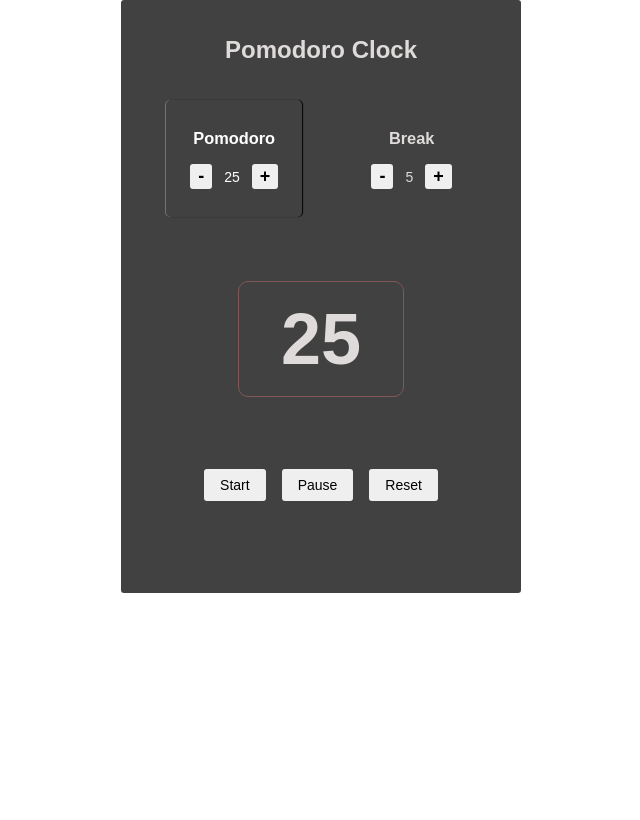
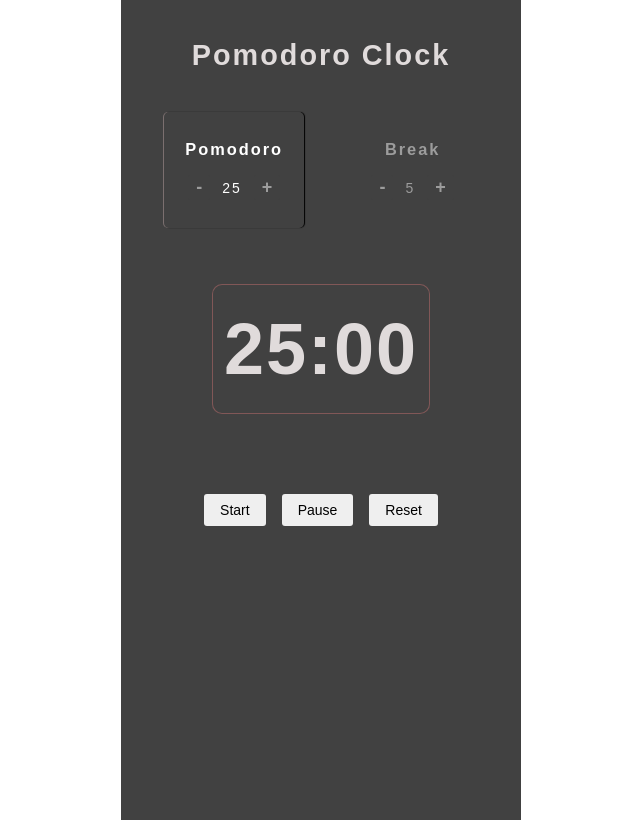
Before and after one commit to Mwaniqi/react-pomod, a React (Create React App) app: page / in a window 1280 px wide. Shown: the whole page, without its empty margins (319-959 px from the left). Built offline with nearby package versions, Linux system fonts and the light colour scheme.

Commit message:
add countdown control btns, time format

```diff
--- a/src/App.css
+++ b/src/App.css
@@ -1,11 +1,12 @@
 .App {
   text-align: center;
   max-width: 400px;
+  min-height: 100vh;
   margin: 0 auto;
   background-color: rgb(65, 65, 65);
   color: #e0dbdb;
   padding-bottom: 20px;
-  border-radius: 3px;
+  letter-spacing: 2px;
 }
 
 .App-header {
@@ -13,7 +14,7 @@
 }
 
 .App-title {
-  font-size: 1.5em;
+  font-size: 1.8em;
 }
 
 .button {
@@ -22,19 +23,27 @@
   padding: 2px 8px;
   font-size: large;
   border-radius: 3px;
+  transition: all .2s ease-out;
 }
 
 .button:hover {
   cursor: pointer;
 }
 
+#mode .button {
+  color: #9c9c9c;
+  background: #414141;
+  font-weight: bold;
+}
+
+#mode .button:hover {
+  background-color: #e0dbdb;
+  color: #414141;
+}
+
 #mode {
   display: flex;
   justify-content: space-evenly;
-}
-
-#mode .button {
-  font-weight: bold;
 }
 
 #controls {
@@ -49,11 +58,11 @@
 }
 
 .mode {
+  box-sizing: border-box;
+  color: #9c9c9c;
+  font-size: 14px;
+  padding: 12px 12px 28px;
   text-align: center;
-  box-sizing: border-box;
-  padding: 12px 12px 28px;
-  box-sizing: border-box;
-  font-size: 14px;
 }
 
 .active {
@@ -67,5 +76,4 @@
   color: #fff;
   cursor: pointer;
   transition: color .2s ease-out;
-
 }
--- a/src/App.js
+++ b/src/App.js
@@ -4,12 +4,12 @@ import './App.css'
 class Display extends Component {
   render() {
     var displayStyles = {
-      width: 100,
+      width: 170,
       height: 50,
-      border: '1px solid rgb(129, 87, 87)',
+      boxShadow: 'inset 0 0 0 1px rgb(129, 87, 87)',
       borderRadius: 10,
-      margin: '64px auto',
-      padding: 32,
+      margin: '56px auto 72px auto',
+      padding: '40px 24px',
       fontSize: '72px',
       fontWeight: 'bold',
       display: 'flex',
@@ -23,7 +23,6 @@ class Display extends Component {
   }
 }
 
-
 class Button extends Component {
   render() {
     var props = this.props
@@ -36,7 +35,10 @@ class Button extends Component {
     var handler = (props.id === 'reduceSession') ? props.reduceSession
       : (props.id === 'addSession') ? props.addSession
       : (props.id === 'reduceBreak') ? props.reduceBreak
-      : props.addBreak
+      : (props.id === 'addBreak') ? props.addBreak
+      : (props.id === 'start') ? props.ticker
+      : (props.id === 'pause') ? props.pause
+      : props.reset
 
     return (
       <button className='button' onClick={handler}>{action}</button>
@@ -54,16 +56,23 @@ class App extends Component {
     }
   }
 
+  // initial duration-to-time format
+  componentWillMount() {
+    window.addEventListener('load', this.formatTime)
+  }
+
+  // duration-to-time format for every change
+  componentDidUpdate() {
+    this.formatTime()
+  }
+
   toggleActive(e) {
-    var labels = Array.from(document.querySelectorAll('.label'))
     var modes = Array.from(document.querySelectorAll('.mode'))
 
-    labels.forEach(function(label) {
-      modes.forEach((mode)=> {
-        mode.classList.remove('active')
-      })
-      e.target.parentElement.classList.add('active')
+    modes.forEach((mode) => {
+      mode.classList.remove('active')
     })
+    e.target.parentElement.classList.add('active')
   }
 
   increaseSession() {
@@ -106,8 +115,31 @@ class App extends Component {
     })
   }
 
+  formatTime(minutes) {
+    var display = document.getElementById('display')
+    minutes = Number(display.textContent)
+    var seconds = Math.floor((minutes % (1000* 60)) / 1000)
+
+    minutes = minutes < 10 ? `0${minutes}` : minutes
+    seconds = seconds < 10 ? `0${seconds}` : seconds
+
+    display.textContent = `${minutes}:${seconds}`
+  }
+
+  ticker() {
+    console.log('start clicked')
+  }
+
+  pause() {
+    console.log('pause clicked')
+  }
+
+  reset() {
+    console.log('reset clicked')
+  }
+
   render() {
-    var timer = {
+    var length = {
       timerLength: this.state.session,
       breakLength: this.state.break
     }
@@ -116,7 +148,10 @@ class App extends Component {
       addSession: this.increaseSession.bind(this),
       reduceSession: this.decreaseSession.bind(this),
       addBreak: this.increaseBreak.bind(this),
-      reduceBreak: this.decreaseBreak.bind(this)
+      reduceBreak: this.decreaseBreak.bind(this),
+      ticker: this.ticker.bind(this),
+      pause: this.pause.bind(this),
+      reset: this.reset.bind(this)
     }
 
     return (
@@ -140,15 +175,15 @@ class App extends Component {
             <Button action='down' {...plusMinus} id='reduceBreak'/>
             <span>{this.state.break}</span>
             <Button action='up' {...plusMinus} id='addBreak'/>
+
           </div>
         </section>
-
-        <Display {...timer} />
+        <Display {...length} />
 
         <section id='controls'>
-          <Button action='start'/>
-          <Button action='pause'/>
-          <Button action='reset'/>
+          <Button action='start' {...plusMinus} id='start'/>
+          <Button action='pause' {...plusMinus} id='pause'/>
+          <Button action='reset' {...plusMinus} id='reset'/>
         </section>
       </main>
     )
```
